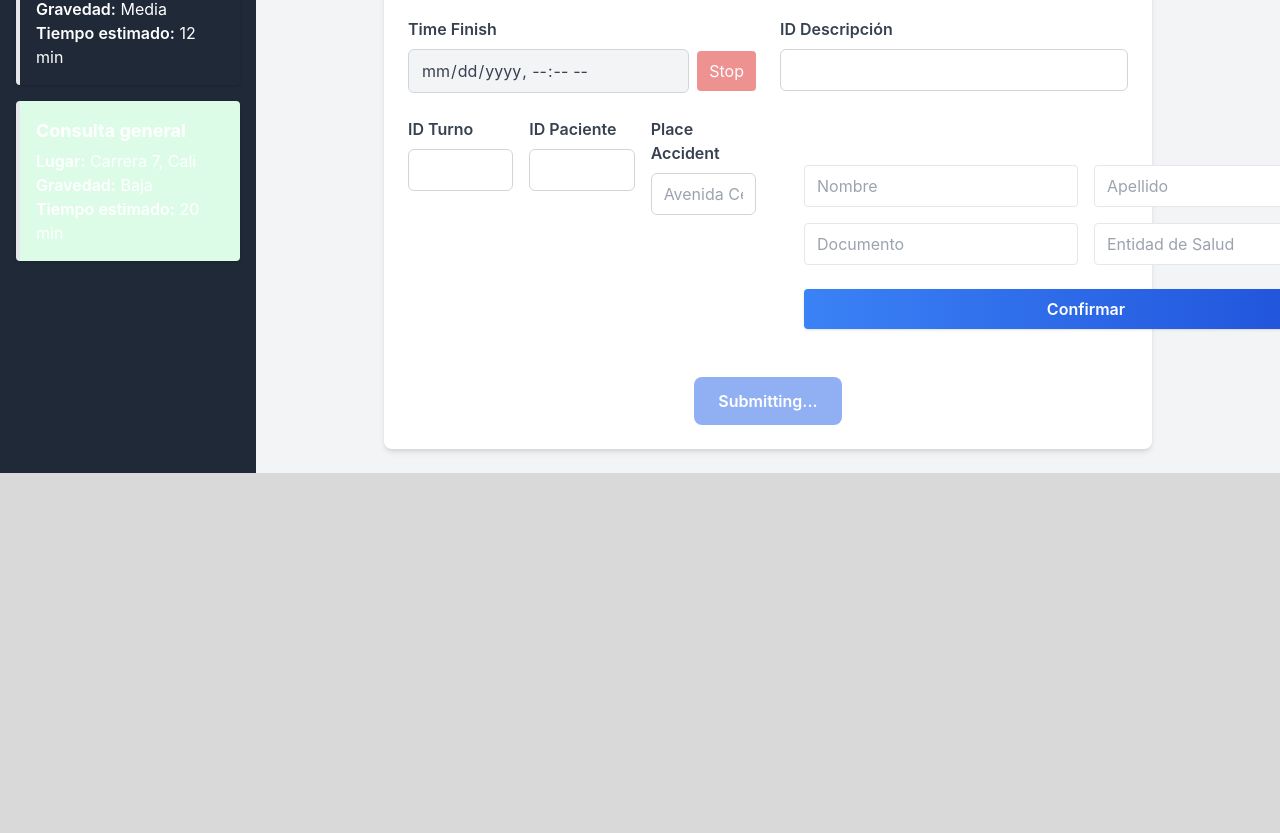
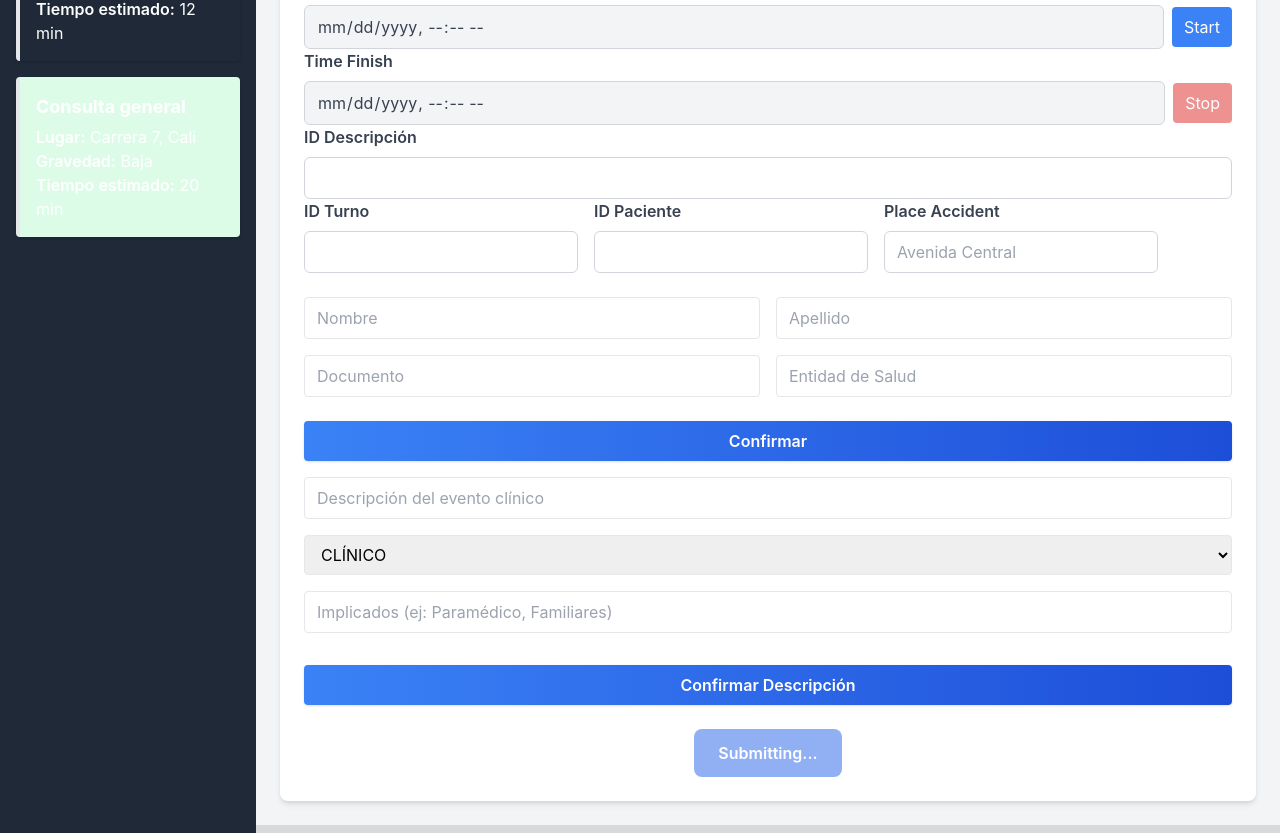
Before and after one commit to ChristianSalazar12/frontAmbuApi, an Angular app: page /service in a window 1280 px wide. Shown: the part 327-1160 px from the top of the page. Before the commit the page ends 800 px from the top, so only its background shows below. Built offline with nearby package versions, Linux system fonts and the light colour scheme; no server answers.

Commit message:
feat: add changes for services

```diff
--- /dev/null
+++ b/src/app/features/user/components/forms/forms-description/forms-description.component.html
@@ -0,0 +1,44 @@
+<form
+  (ngSubmit)="onSubmit()"
+  #descriptionForm="ngForm"
+  class="bg-white rounded-lg grid gap-4 w-full"
+>
+  <div class="grid gap-4">
+    <input
+      type="text"
+      [(ngModel)]="description.description"
+      name="description"
+      placeholder="Descripción del evento clínico"
+      required
+      class="border rounded px-3 py-2 focus:outline-none focus:ring-2 focus:ring-blue-400 w-full"
+    />
+
+    <select
+      [(ngModel)]="description.type_context"
+      name="type_context"
+      required
+      class="border rounded px-3 py-2 focus:outline-none focus:ring-2 focus:ring-blue-400 w-full"
+    >
+      <option value="" disabled selected>Selecciona tipo de contexto</option>
+      <option value="CLINICO">CLÍNICO</option>
+      <option value="TECNICO">TÉCNICO</option>
+      <option value="SOCIAL">SOCIAL</option>
+    </select>
+
+    <input
+      type="text"
+      [(ngModel)]="description.implicados"
+      name="implicados"
+      placeholder="Implicados (ej: Paramédico, Familiares)"
+      required
+      class="border rounded px-3 py-2 focus:outline-none focus:ring-2 focus:ring-blue-400 w-full"
+    />
+  </div>
+
+  <button
+    type="submit"
+    class="self-end mt-4 bg-gradient-to-r from-blue-500 to-blue-700 hover:from-blue-600 hover:to-blue-800 text-white px-6 py-2 rounded shadow font-semibold transition-all"
+  >
+    Confirmar Descripción
+  </button>
+</form>
--- /dev/null
+++ b/src/app/features/user/components/forms/forms-description/forms-description.component.ts
@@ -0,0 +1,37 @@
+import { CommonModule } from '@angular/common';
+import { Component } from '@angular/core';
+import { FormsModule, ReactiveFormsModule } from '@angular/forms';
+import { Description } from '../../../../../models/description.model';
+import { DescriptionsService } from '../../../../../services/servicesAmbu/description.service';
+
+@Component({
+  selector: 'app-forms-description',
+  imports: [ReactiveFormsModule, CommonModule, FormsModule],
+  templateUrl: './forms-description.component.html',
+  styleUrl: './forms-description.component.css',
+})
+export class FormsDescriptionComponent {
+  description: Description = {
+    description: '',
+    type_context: 'CLINICO',
+    implicados: '',
+  };
+
+  constructor(private descriptionsService: DescriptionsService) {}
+
+  onSubmit(): void {
+    this.descriptionsService.addDescription(this.description).subscribe({
+      next: (res) => {
+        alert('Descripción agregada con éxito');
+        this.description = {
+          description: '',
+          type_context: 'CLINICO',
+          implicados: '',
+        };
+      },
+      error: (err) => {
+        console.error('Error al agregar la descripción', err);
+      },
+    });
+  }
+}
--- a/src/app/features/user/components/forms/forms-pacient/forms-pacient.component.html
+++ b/src/app/features/user/components/forms/forms-pacient/forms-pacient.component.html
@@ -1,7 +1,7 @@
 <form
   [formGroup]="formulario"
   (ngSubmit)="ejecutarAccion()"
-  class="bg-white p-6 rounded-lg grid gap-4 w-full"
+  class="bg-white rounded-lg grid gap-4 w-full"
 >
   <div class="flex gap-4">
     <input
--- a/src/app/features/user/components/layout-user/layout-user.component.html
+++ b/src/app/features/user/components/layout-user/layout-user.component.html
@@ -7,7 +7,7 @@
   </div>
 
   <!-- Contenedor con sidebar y contenido (flex horizontal) -->
-  <div class="flex flex-1">
+  <div class="flex flex-1 my-2">
     <!-- Sidebar (ancho fijo) -->
     <div class="w-64 bg-gray-800 text-white p-4">
       <app-sidebar></app-sidebar>
@@ -15,7 +15,7 @@
     </div>
 
     <!-- Contenido principal (flex-grow para ocupar espacio) -->
-    <div class="flex-1 bg-gray-100 p-6 overflow-auto">
+    <div class="flex-1 bg-gray-100 p-6 overflow-auto my-2">
       <app-services-ambulance></app-services-ambulance>
       <!-- Renderiza contenido dinámico -->
     </div>
--- a/src/app/features/user/components/view/services-ambulance/services-ambulance.component.html
+++ b/src/app/features/user/components/view/services-ambulance/services-ambulance.component.html
@@ -1,14 +1,14 @@
 <form
   [formGroup]="attentionForm"
   (ngSubmit)="onSubmit()"
-  class="max-w-3xl mx-auto p-6 bg-white rounded-lg shadow-md space-y-6"
+  class="mx-auto p-6 bg-white rounded-lg shadow-md space-y-6"
 >
   <h2 class="text-2xl font-bold text-gray-800 mb-4 text-center">
     Add New Attention
   </h2>
 
   <!-- Sección Campos Automáticos (compacta y en una fila) -->
-  <div class="flex grid-cols-4 gap-4 mb-6">
+  <div class="flex grid-cols-4 gap-4 mb-6 w-full">
     <div class="">
       <label class="block mb-1 w-4 font-semibold text-gray-700 text-sm"
         >Date</label
@@ -56,7 +56,7 @@
   </div>
 
   <!-- Sección Campos Editables (más amplia) -->
-  <div class="grid grid-cols-1 md:grid-cols-2 gap-6">
+  <div class="grid-cols-1 md:grid-cols-2 gap-6 w-full">
     <!-- Status -->
     <div>
       <label class="block mb-2 font-semibold text-gray-700">Status</label>
@@ -204,8 +204,11 @@
         </p>
       </div>
     </div>
-    <div class="mt-6">
+    <div class="my-4">
       <app-forms-pacient></app-forms-pacient>
+    </div>
+    <div class="my-4">
+      <app-forms-description></app-forms-description>
     </div>
   </div>
 
--- /dev/null
+++ b/src/app/services/servicesAmbu/description.service.ts
@@ -0,0 +1,22 @@
+// src/app/services/description/descriptions.service.ts
+import { Injectable } from '@angular/core';
+import { HttpClient } from '@angular/common/http';
+import { Observable } from 'rxjs';
+import { Description } from '../../models/description.model';
+
+@Injectable({
+  providedIn: 'root',
+})
+export class DescriptionsService {
+  private apiUrl = 'http://localhost:3005/api/user/description';
+
+  constructor(private http: HttpClient) {}
+
+  addDescription(data: Description): Observable<Description> {
+    return this.http.post<Description>(`${this.apiUrl}/add`, data);
+  }
+
+  getDescriptions(): Observable<Description[]> {
+    return this.http.get<Description[]>(this.apiUrl);
+  }
+}
```
Also changed, not shown: src/app/features/user/components/view/services-ambulance/services-ambulance.component.ts (+7 -1 lines), src/app/features/user/components/forms/forms-description/forms-description.component.css (added), 1 other file (tests, documents, lock files or other folders).
